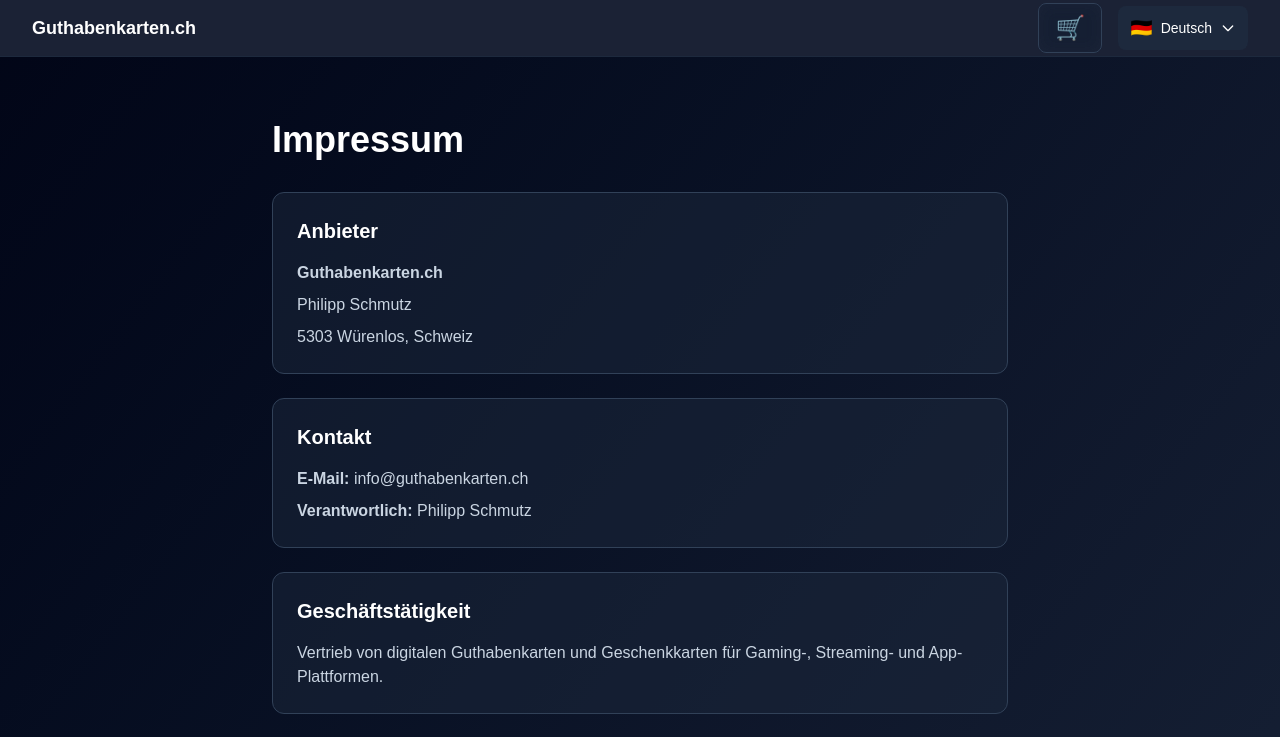
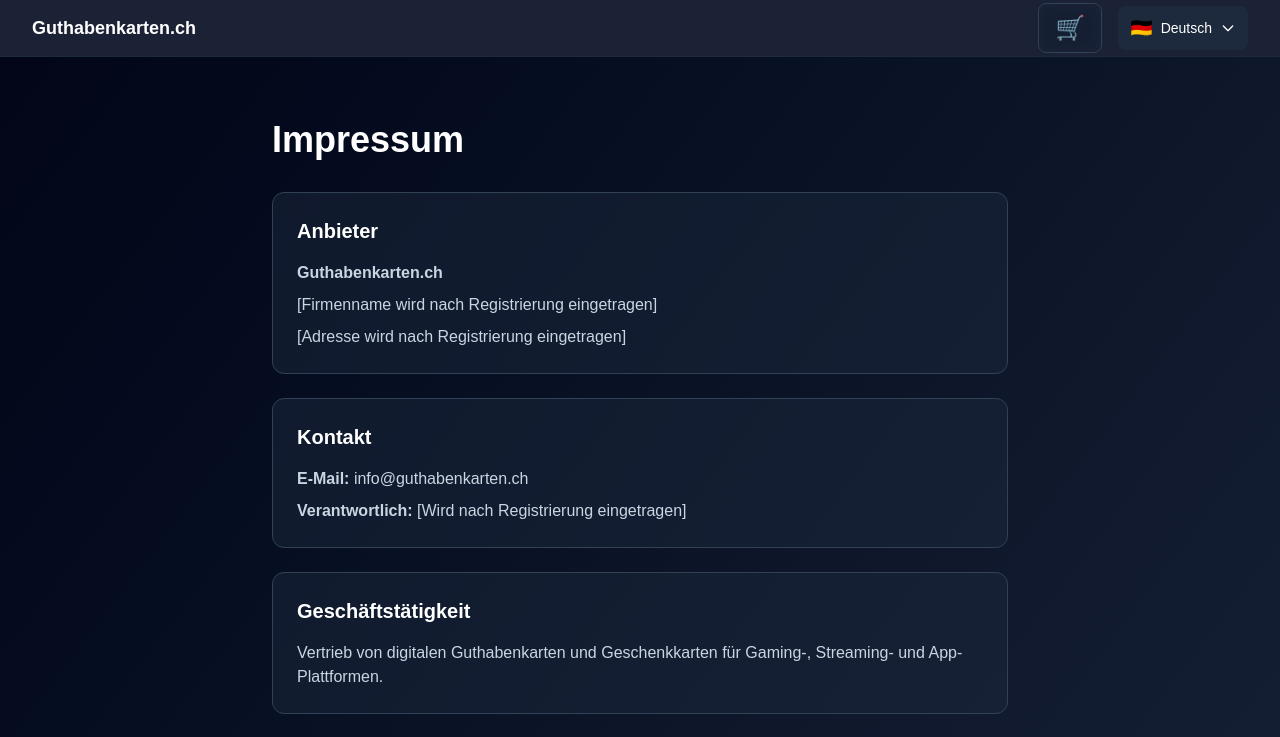
Before and after one commit to schmutz86-cpu/guthabenkarten, a Next.js app: page /impressum in a window 1280 px wide. Shown: the top 737 px of the page. Built offline with nearby package versions, Linux system fonts and the light colour scheme.

Commit message:
privacy: remove personal info from legal pages
- Impressum: replaced name/address with placeholders
- AGB: removed personal details
- Datenschutz: removed personal details
- Will be filled in after business registration

```diff
--- a/app/agb/page.tsx
+++ b/app/agb/page.tsx
@@ -30,7 +30,7 @@
             <h2 className="text-xl font-semibold text-white mb-4">§5 Impressum</h2>
             <p className="mb-2"><strong>Anbieter:</strong> Guthabenkarten.ch</p>
             <p className="mb-2"><strong>E-Mail:</strong> info@guthabenkarten.ch</p>
-            <p className="mb-2"><strong>Verantwortlich:</strong> Philipp Schmutz, Würenlos, Schweiz</p>
+            <p className="mb-2"><strong>Verantwortlich:</strong> [Wird nach Registrierung eingetragen]</p>
           </section>
         </div>
       </div>
--- a/app/datenschutz/page.tsx
+++ b/app/datenschutz/page.tsx
@@ -9,7 +9,7 @@
           <section className="bg-slate-800/50 p-6 rounded-xl border border-slate-700">
             <h2 className="text-xl font-semibold text-white mb-4">1. Übersicht</h2>
             <p className="mb-3">Der Schutz Ihrer persönlichen Daten ist uns wichtig. Diese Datenschutzerklärung informiert Sie über die Erhebung und Verarbeitung Ihrer Daten beim Besuch unserer Website und bei der Nutzung unserer Dienste.</p>
-            <p><strong>Verantwortlicher:</strong> Philipp Schmutz, Guthabenkarten.ch, 5303 Würenlos, Schweiz, E-Mail: info@guthabenkarten.ch</p>
+            <p><strong>Verantwortlicher:</strong> [Wird nach Registrierung eingetragen], Guthabenkarten.ch, E-Mail: info@guthabenkarten.ch</p>
           </section>
 
           <section className="bg-slate-800/50 p-6 rounded-xl border border-slate-700">
--- a/app/impressum/page.tsx
+++ b/app/impressum/page.tsx
@@ -9,14 +9,14 @@
           <section className="bg-slate-800/50 p-6 rounded-xl border border-slate-700">
             <h2 className="text-xl font-semibold text-white mb-4">Anbieter</h2>
             <p className="mb-2"><strong>Guthabenkarten.ch</strong></p>
-            <p className="mb-2">Philipp Schmutz</p>
-            <p>5303 Würenlos, Schweiz</p>
+            <p className="mb-2">[Firmenname wird nach Registrierung eingetragen]</p>
+            <p>[Adresse wird nach Registrierung eingetragen]</p>
           </section>
 
           <section className="bg-slate-800/50 p-6 rounded-xl border border-slate-700">
             <h2 className="text-xl font-semibold text-white mb-4">Kontakt</h2>
             <p className="mb-2"><strong>E-Mail:</strong> info@guthabenkarten.ch</p>
-            <p><strong>Verantwortlich:</strong> Philipp Schmutz</p>
+            <p><strong>Verantwortlich:</strong> [Wird nach Registrierung eingetragen]</p>
           </section>
 
           <section className="bg-slate-800/50 p-6 rounded-xl border border-slate-700">
```
